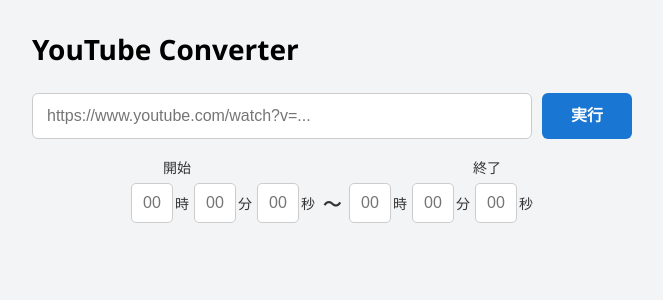
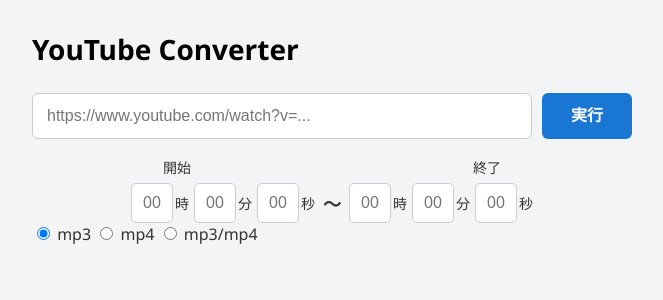
Before and after one commit to sasakiwrkspace-creator/y2conv, a Flask app: page / in a window 1280 px wide. Shown: the top 300 px of the page, without its empty margins (308-971 px from the left). Run offline with Flask 3, Linux system fonts and the light colour scheme; parts of the project's set-up code (start-up, migrations or seed data) failed here and were passed over.

Commit message:
Update index.html

```diff
--- a/templates/index.html
+++ b/templates/index.html
@@ -204,6 +204,37 @@
 
     </div>
 
+    <!-- =========================================
+         作業区分（mp3、mp4、mp3／mp4）
+    ========================================== -->
+
+    <label>
+        <input
+            type="radio"
+            name="output-format"
+            value="mp3"
+            checked
+        >
+        mp3
+    </label>
+
+    <label>
+        <input
+            type="radio"
+            name="output-format"
+            value="mp4"
+        >
+        mp4
+    </label>
+
+    <label>
+        <input
+            type="radio"
+            name="output-format"
+            value="mp3mp4"
+        >
+        mp3/mp4
+    </label>
 
     <!-- =========================================
          ステータス
```
